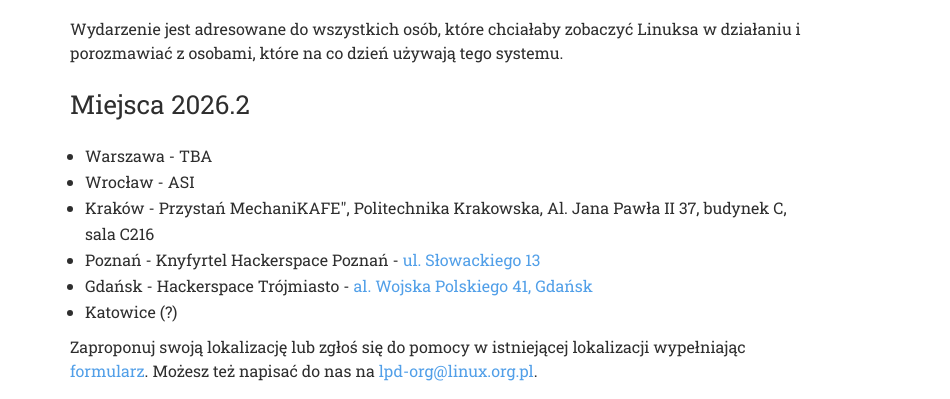
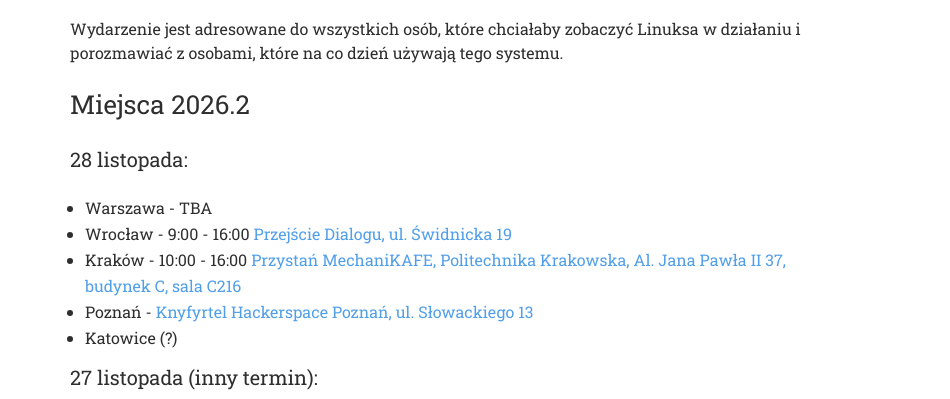
Before and after one commit to fk-lx/lpd-pl-site, a plain HTML site: page en/index.html in a window 1280 px wide. Shown: the part 511-910 px from the top of the page, 0-950 px from the left. Drawn offline with nearby package versions, Linux system fonts and the light colour scheme.

Commit message:
Synchronized build

```diff
--- a/en/index.html
+++ b/en/index.html
@@ -119,13 +119,17 @@
 <h2>Dla kogo?</h2>
 <p>Wydarzenie jest adresowane do wszystkich osób, które chciałaby zobaczyć Linuksa w działaniu i porozmawiać z osobami, które na co dzień używają tego systemu.</p>
 <h2>Miejsca 2026.2</h2>
+<h3>28 listopada:</h3>
 <ul>
 <li>Warszawa - TBA</li>
-<li>Wrocław - ASI</li>
-<li>Kraków - Przystań MechaniKAFE", Politechnika Krakowska, Al. Jana Pawła II 37, budynek C, sala C216</li>
-<li>Poznań - Knyfyrtel Hackerspace Poznań - <a href="https://www.openstreetmap.org/?mlat=52.410005&amp;mlon=16.909864#map=19/52.410005/16.909864">ul. Słowackiego 13</a></li>
-<li>Gdańsk - Hackerspace Trójmiasto - <a href="https://www.openstreetmap.org/?mlat=54.389717&amp;mlon=18.581295#map=19/54.389717/18.581295">al. Wojska Polskiego 41, Gdańsk</a></li>
-<li>Katowice (?)</li>
+<li>Wrocław - 9:00 - 16:00 <a href="https://www.openstreetmap.org/?mlat=51.107331&amp;mlon=17.032239#map=19/51.107331/17.032239">Przejście Dialogu, ul. Świdnicka 19</a></li>
+<li>Kraków - 10:00 - 16:00 <a href="https://www.openstreetmap.org/?mlat=50.074693&amp;mlon=19.996485#map=18/50.074695/19.996482">Przystań MechaniKAFE, Politechnika Krakowska, Al. Jana Pawła II 37, budynek C, sala C216</a></li>
+<li>Poznań - <a href="https://www.openstreetmap.org/?mlat=52.410005&amp;mlon=16.909864#map=19/52.410005/16.909864">Knyfyrtel Hackerspace Poznań, ul. Słowackiego 13</a></li>
+<li>Katowice (?)  </li>
+</ul>
+<h3>27 listopada (inny termin):</h3>
+<ul>
+<li>Gdańsk - 14:00 - 21:00 - Hackerspace Trójmiasto - <a href="https://www.openstreetmap.org/?mlat=54.389717&amp;mlon=18.581295#map=19/54.389717/18.581295">al. Wojska Polskiego 41, Gdańsk</a></li>
 </ul>
 <p>Zaproponuj swoją lokalizację lub zgłoś się do pomocy w istniejącej lokalizacji wypełniając <a href="https://docs.google.com/forms/d/e/1FAIpQLSfdRGy7g_J5kKwEjw17GF6Jgewh11fwt9d3NeNK0cmTVeXIrA/viewform">formularz</a>. Możesz też napisać do nas na <a href="mailto:lpd-org@linux.org.pl">lpd-org@linux.org.pl</a>.</p>
 <h2>Miejsca 2026.1</h2>
```
Also changed, not shown: index.html (+9 -5 lines).
